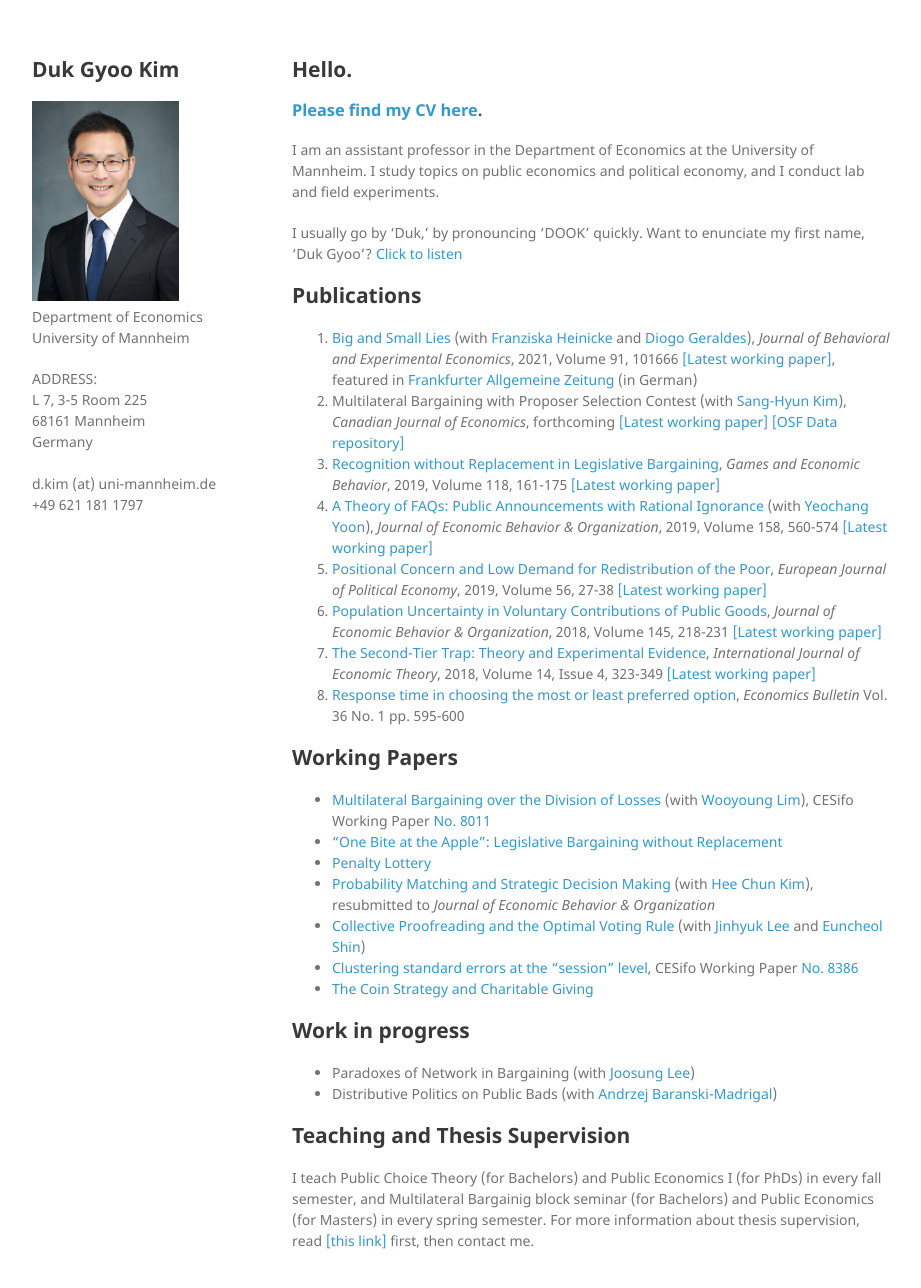
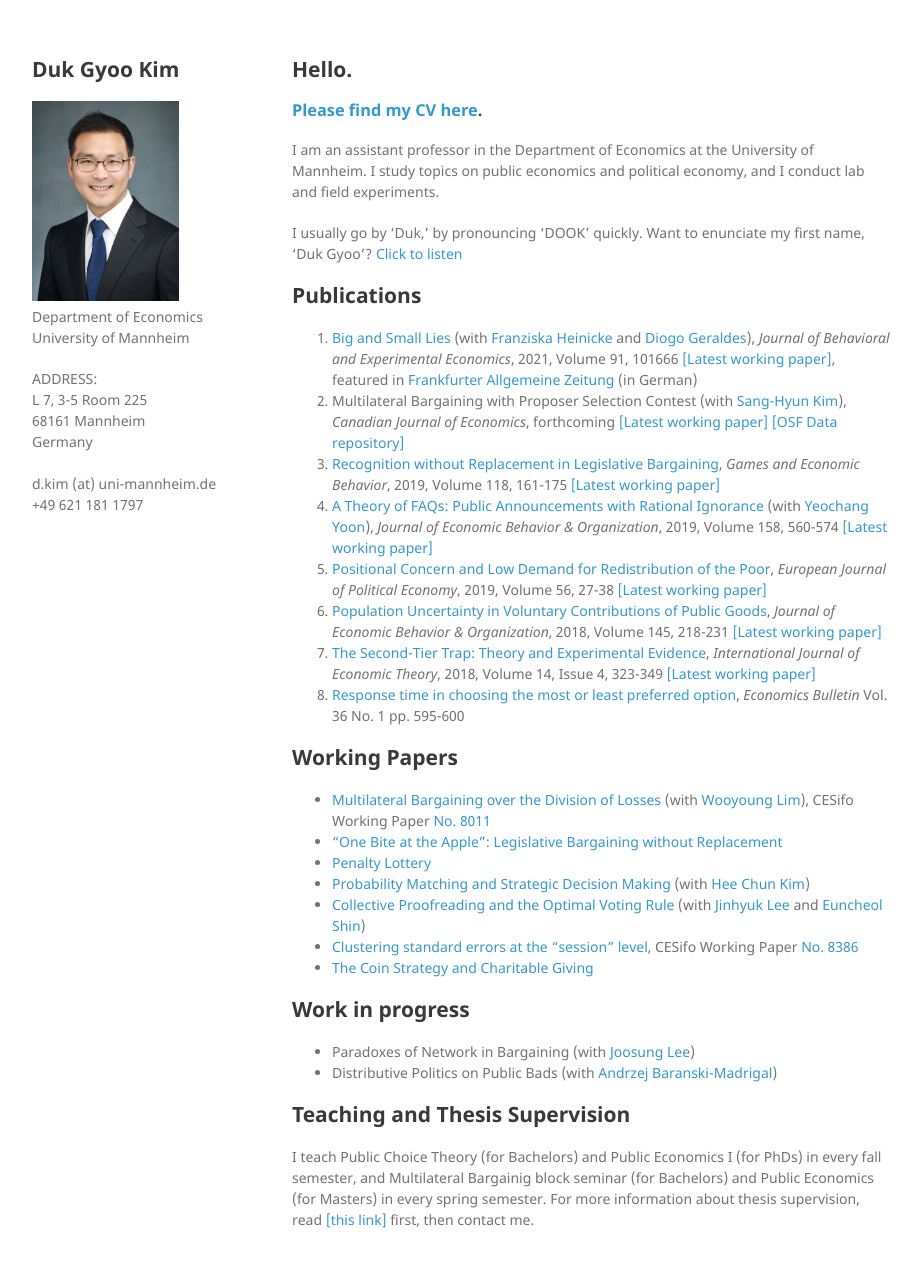
Before and after one commit to kimdukgyoo/kimdukgyoo.github.io, a Jekyll site: the page built from index.md, in a window 1280 px wide and 1321 px high. Shown: the top 1288 px of the window, without its empty margins (178-1099 px from the left). Built offline with Jekyll 4.4.1, drawn with Linux system fonts in a browser that asks for light colours; our own code applies the rules of GitHub Pages for plain Markdown files.

Commit message:
Update index.md

```diff
--- a/index.md
+++ b/index.md
@@ -22,7 +22,7 @@
 * <a href="https://kimdukgyoo.github.io/PDFfiles/MBL.pdf" target="_blank">Multilateral Bargaining over the Division of Losses</a> (with <a href="http://wooyoung.people.ust.hk/" target="_blank">Wooyoung Lim</a>), CESifo Working Paper <a href="https://www.cesifo.org/DocDL/cesifo1_wp8011.pdf" target="_blank">No. 8011</a>
 * <a href="https://kimdukgyoo.github.io/PDFfiles/OneBiteAtTheApple.pdf" target="_blank"> "One Bite at the Apple": Legislative Bargaining without Replacement</a>
 * <a href="https://kimdukgyoo.github.io/PDFfiles/Penalty_Lottery.pdf" target="_blank"> Penalty Lottery </a>
-* <a href="https://kimdukgyoo.github.io/PDFfiles/ProbMatching.pdf" target="_blank"> Probability Matching and Strategic Decision Making</a> (with <a href="https://sites.google.com/site/hckim0822/home" target="_blank">Hee Chun Kim</a>), resubmitted to _Journal of Economic Behavior & Organization_
+* <a href="https://kimdukgyoo.github.io/PDFfiles/ProbMatching.pdf" target="_blank"> Probability Matching and Strategic Decision Making</a> (with <a href="https://sites.google.com/site/hckim0822/home" target="_blank">Hee Chun Kim</a>)
 * <a href="https://kimdukgyoo.github.io/PDFfiles/CollectiveProofreading.pdf" target="_blank"> Collective Proofreading and the Optimal Voting Rule </a> (with <a href="https://sites.google.com/site/jinhyuk2con/" target="_blank">Jinhyuk Lee</a> and <a href="https://sites.google.com/site/euncheolshin00/" target="_blank">Euncheol Shin</a>)
 * <a href="https://kimdukgyoo.github.io/PDFfiles/ClusteringSEsession.pdf" target="_blank">Clustering standard errors at the "session" level</a>, CESifo Working Paper <a href="https://www.cesifo.org/DocDL/cesifo1_wp8386.pdf" target="_blank">No. 8386</a>
 * <a href="https://kimdukgyoo.github.io/PDFfiles/CoinStrategyandCharitableGiving.pdf" target="_blank"> The Coin Strategy and Charitable Giving</a>
```
